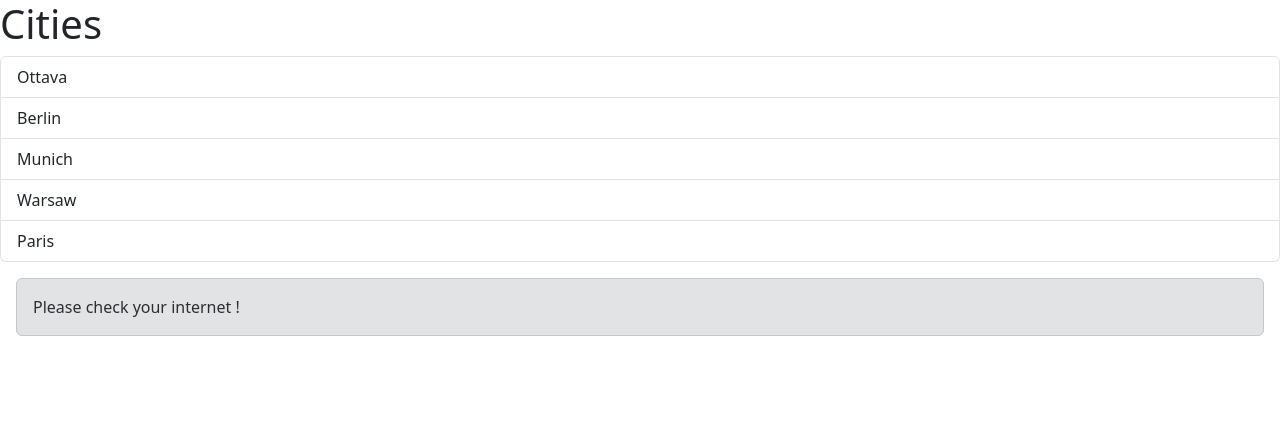
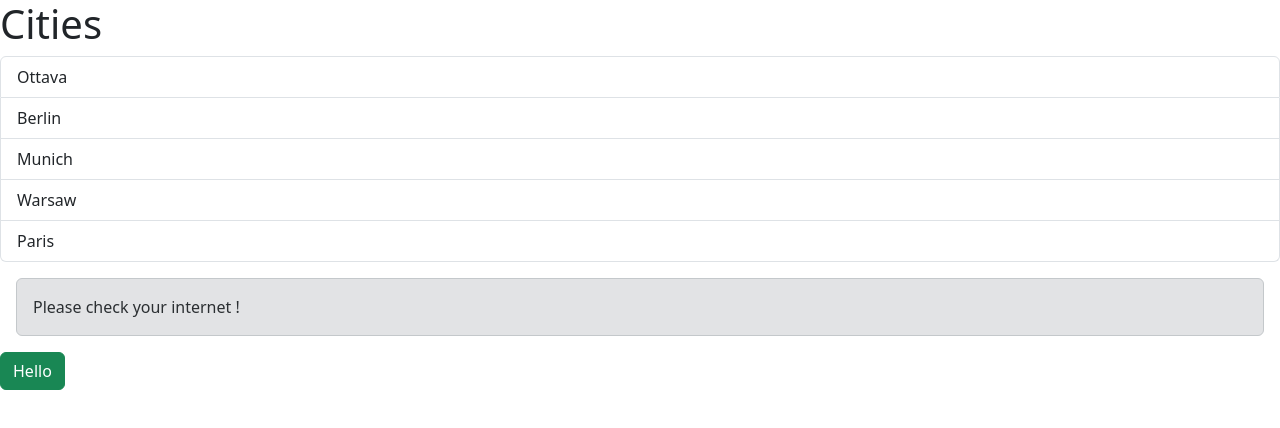
Before and after one commit to muminDev/PracticeWithReact, a React (Vite) app in the folder reactwithmosh/: page / in a window 1280 px wide. Shown: the top 428 px of the page. Built offline with nearby package versions, Linux system fonts and the light colour scheme.

Commit message:
creating buttons and using props

```diff
--- a/reactwithmosh/src/App.tsx
+++ b/reactwithmosh/src/App.tsx
@@ -1,10 +1,14 @@
 import Listgroup from "./components/ListGroup.tsx";
 import Alert from "./components/alert.tsx";
+import Button from "./components/buttons.tsx";
 
 function App() {
   const cities = ["Ottava", "Berlin", "Munich", "Warsaw", "Paris"];
   const handleSelectItem = (item: string) => {
     console.log(item);
+  };
+  const onClickButton = () => {
+    console.log("Heyy");
   };
   return (
     <div>
@@ -15,6 +19,7 @@ function App() {
       />
 
       <Alert>Please check your internet !</Alert>
+      <Button color="success" children="Hello" onClick={onClickButton} />
     </div>
   );
 }
--- /dev/null
+++ b/reactwithmosh/src/components/Buttons.tsx
@@ -0,0 +1,14 @@
+interface Props {
+  children: string;
+  color: "primary" | "secondary" | "warning" | "success";
+  onClick: () => void;
+}
+function Button({ children, onClick, color }: Props) {
+  return (
+    <button type="button" className={`btn btn-` + color} onClick={onClick}>
+      {children}
+    </button>
+  );
+}
+
+export default Button;
```
